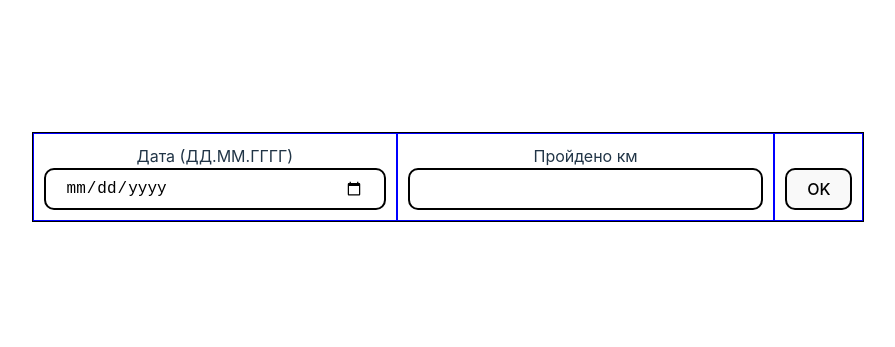
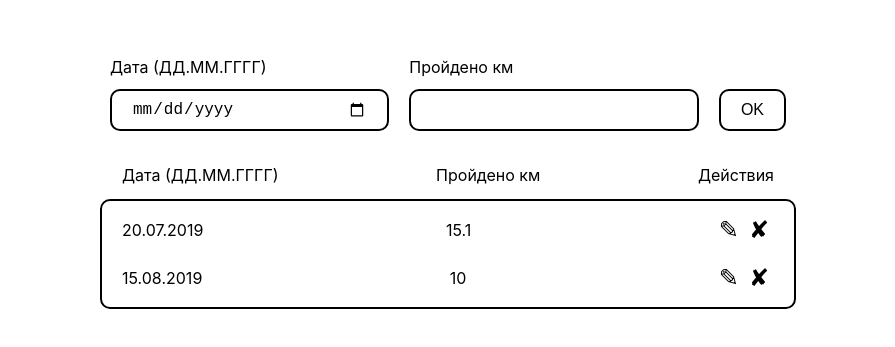
Before and after one commit to Turovae/ra16-forms-steps, a React (Vite) app: page / in a window 1280 px wide. Shown: the part 223-570 px from the top of the page, without its empty margins (192-1087 px from the left). Built offline with nearby package versions, Linux system fonts and the light colour scheme.

Commit message:
create and edit functions

```diff
--- a/package.json
+++ b/package.json
@@ -12,11 +12,13 @@
   },
   "dependencies": {
     "react": "^18.2.0",
-    "react-dom": "^18.2.0"
+    "react-dom": "^18.2.0",
+    "uuid": "^9.0.0"
   },
   "devDependencies": {
     "@types/react": "^18.0.28",
     "@types/react-dom": "^18.0.11",
+    "@types/uuid": "^9.0.1",
     "@typescript-eslint/eslint-plugin": "^5.57.1",
     "@typescript-eslint/parser": "^5.57.1",
     "@vitejs/plugin-react": "^4.0.0",
--- a/src/App.css
+++ b/src/App.css
@@ -1,5 +1,7 @@
+@import url('https://fonts.googleapis.com/icon?family=Material+Icons');
+
 #root {
-  max-width: 1280px;
+  max-width: 760px;
   margin: 0 auto;
   padding: 2rem;
   text-align: center;
@@ -11,49 +13,22 @@
   box-sizing: border-box;
 }
 
-.logo {
-  height: 6em;
-  padding: 1.5em;
-  will-change: filter;
-  transition: filter 300ms;
-}
-.logo:hover {
-  filter: drop-shadow(0 0 2em #646cffaa);
-}
-.logo.react:hover {
-  filter: drop-shadow(0 0 2em #61dafbaa);
+button {
+  background-color: #fff;
+  border: none;
 }
 
-@keyframes logo-spin {
-  from {
-    transform: rotate(0deg);
-  }
-  to {
-    transform: rotate(360deg);
-  }
-}
-
-@media (prefers-reduced-motion: no-preference) {
-  a:nth-of-type(2) .logo {
-    animation: logo-spin infinite 20s linear;
-  }
-}
-
-.card {
-  padding: 2em;
-}
-
-.read-the-docs {
-  color: #888;
+button:hover {
+  background-color: #eee;
+  cursor: pointer;
 }
 
 .steps-form {
   display: flex;
-  border: 1px solid black;
+  margin-bottom: 20px;
 }
 
 .form-col {
-  border: 1px solid blue;
   padding: 10px;
   display: flex;
   align-items: end;
@@ -69,3 +44,50 @@
   vertical-align: middle;
   width: 100%;
 }
+
+.form-group {
+  text-align: left;
+}
+
+.form-hint {
+  display: inline-block;
+  margin-bottom: 10px;
+}
+
+.steps-table {
+  width: 100%;
+}
+
+.result-body {
+  border: 2px solid #000;
+  border-radius: 10px;
+}
+
+.result-row {
+  display: flex;
+  justify-content: space-between;
+  align-items: center;
+  margin: 10px 20px;
+}
+
+.row-header {
+  border: 2px solid transparent;
+}
+
+.result-controls {
+  width: 100px;
+}
+
+.row-btn {
+  padding: 5px;
+  border-radius: 10px;
+  font-size: 24px;
+}
+
+.result-date {
+  text-align: left;
+}
+
+.result-controls {
+  text-align: right;
+}
--- a/src/App.tsx
+++ b/src/App.tsx
@@ -1,28 +1,62 @@
-import './App.css'
+// import { BaseSyntheticEvent } from 'react';
+// import React from 'react';
+import { useState } from 'react';
+import './App.css';
+import StepsForm from './components/StepsForm';
+import StepsTable from './components/StepsTable';
+import { Step } from './interface';
 
-function App() {
+function App(): JSX.Element {
+  const [steps, setSteps] = useState([
+    {
+      id: '1',
+      date: '2019-07-20',
+      distance: '15.1',
+    },
+    {
+      id: '2',
+      date: '2019-08-15',
+      distance: '10',
+    }
+  ]
+  );
+
+  const changeSteps = (data: Step): void => {
+    setSteps((last) => {
+      const current = [
+        ...last,
+        data
+      ];
+      return current.sort((item1, item2) => {
+        if (item1.date > item2.date) {
+          return 1;
+        }
+
+        if (item1.date < item2.date) {
+          return -1;
+        }
+
+        return 0;
+      });
+    });
+  }
+
+  const deleteRow = (id: string): void => {
+    setSteps((last) => {
+      return last.filter((item) => item.id != id);
+    });
+  }
+
+  const startEditRow = (id: string): void => {
+
+  }
 
   return (
     <>
-      <form className='steps-form'>
-        <div className="form-col">
-          <label className='form-group'>
-            <span className='form-hint'>Дата (ДД.ММ.ГГГГ)</span>
-            <input type="date" className='form-control' name='date'/>
-          </label>
-        </div>
-        <div className="form-col">
-          <label className='form-group'>
-            <span className='form-hint'>Пройдено км</span>
-            <input type="text" className='form-control' name='distance'/>
-          </label>
-        </div>
-        <div className="form-col">
-          <button type="submit" className='form-control'>OK</button>
-        </div>
-      </form>
+      <StepsForm onSubmit={changeSteps} />
+      <StepsTable steps={steps} deleteRow={deleteRow} editRow={startEditRow} />
     </>
   )
 }
 
-export default App
+export default App;
--- /dev/null
+++ b/src/components/StepsForm.tsx
@@ -0,0 +1,80 @@
+import { useState } from "react";
+import { v4 as uuidv4 } from 'uuid';
+import { Step } from "../interface";
+
+interface FormProps {
+  onSubmit: Function,
+  body?: Step | undefined,
+}
+
+function StepsForm(props: FormProps): JSX.Element {
+  const { onSubmit, body } = props;
+
+  const initForm: Step = {
+    id: '',
+    date: '',
+    distance: '',
+  };
+
+  const [ form, setForm ] = useState(body || initForm);
+
+  const handleSubmit = (event: React.FormEvent<HTMLFormElement>) => {
+    event.preventDefault();
+
+    onSubmit({
+      ...form,
+      id: uuidv4(),
+    });
+
+    setForm(initForm);
+  }
+
+  const handlerChange = (event: React.ChangeEvent<HTMLInputElement>) => {
+    event.preventDefault();
+
+    const { name, value } = event.target;
+
+    setForm((prevForm) => {
+      return {
+        ...prevForm,
+        [name]: value,
+      }
+    })
+  }
+
+  return (
+    <>
+      <form className='steps-form' onSubmit={handleSubmit}>
+        <div className="form-col">
+          <label className='form-group'>
+            <span className='form-hint'>Дата (ДД.ММ.ГГГГ)</span>
+            <input
+              type="date"
+              className='form-control'
+              name='date'
+              value={form.date}
+              onChange={handlerChange}
+              required/>
+          </label>
+        </div>
+        <div className="form-col">
+          <label className='form-group'>
+            <span className='form-hint'>Пройдено км</span>
+            <input
+              type="text"
+              className='form-control'
+              name='distance'
+              value={form.distance}
+              onChange={handlerChange}
+              required/>
+          </label>
+        </div>
+        <div className="form-col">
+          <button type="submit" className='form-control'>OK</button>
+        </div>
+      </form>
+    </>
+  )
+}
+
+export default StepsForm;
--- /dev/null
+++ b/src/components/StepsRow.tsx
@@ -0,0 +1,24 @@
+import { Row } from "../interface";
+
+function StepsRow(props: Row): JSX.Element {
+  const { id, date, distance, deleteRow } = props;
+
+  const deleteHandler = (event: React.MouseEventHandler<HTMLButtonElement>): void => {
+    event.preventDefault();
+
+    deleteRow(id);
+  }
+
+  return (
+    <div className="result-row">
+      <div className="resilt-ceil result-date">{date.split('-').reverse().join('.')}</div>
+      <div className="result-ceil result-distance">{distance}</div>
+      <div className="result-ceil resilt-controls">
+        <button className='row-btn'>✎</button>
+        <button className='row-btn' onClick={deleteHandler}>✘</button>
+      </div>
+    </div>
+  );
+}
+
+export default StepsRow;
--- /dev/null
+++ b/src/components/StepsTable.tsx
@@ -0,0 +1,29 @@
+import { Step } from "../interface";
+import StepsRow from "./StepsRow";
+
+function StepsTable(props: {steps: Step[], editRow: Function, deleteRow: Function}): JSX.Element {
+  const { steps, deleteRow } = props;
+
+  console.log(steps);
+
+  return (
+    <>
+      <div className="steps-table">
+        <div className="result-row row-header">
+          <div className="resilt-head result-date">Дата (ДД.ММ.ГГГГ)</div>
+          <div className="result-head result-distance">Пройдено км</div>
+          <div className="result-head-resilt-controls">Действия</div>
+        </div>
+        {
+          steps.length > 0
+            ? (<div className="result-body">
+                {steps.map((item) => <StepsRow {...item} deleteRow={deleteRow} editRow={(id) => console.log(id)} />)}
+              </div>)
+            : null
+        }
+      </div>
+    </>
+  );
+}
+
+export default StepsTable;
--- a/src/index.css
+++ b/src/index.css
@@ -2,10 +2,6 @@
   font-family: Inter, system-ui, Avenir, Helvetica, Arial, sans-serif;
   line-height: 1.5;
   font-weight: 400;
-
-  color-scheme: light dark;
-  color: rgba(255, 255, 255, 0.87);
-  background-color: #242424;
 
   font-synthesis: none;
   text-rendering: optimizeLegibility;
@@ -35,35 +31,3 @@ h1 {
   font-size: 3.2em;
   line-height: 1.1;
 }
-
-button {
-  border-radius: 8px;
-  border: 1px solid transparent;
-  padding: 0.6em 1.2em;
-  font-size: 1em;
-  font-weight: 500;
-  font-family: inherit;
-  background-color: #1a1a1a;
-  cursor: pointer;
-  transition: border-color 0.25s;
-}
-button:hover {
-  border-color: #646cff;
-}
-button:focus,
-button:focus-visible {
-  outline: 4px auto -webkit-focus-ring-color;
-}
-
-@media (prefers-color-scheme: light) {
-  :root {
-    color: #213547;
-    background-color: #ffffff;
-  }
-  a:hover {
-    color: #747bff;
-  }
-  button {
-    background-color: #f9f9f9;
-  }
-}
--- /dev/null
+++ b/src/interface.ts
@@ -0,0 +1,12 @@
+interface Step {
+  id: string,
+  date: string,
+  distance: string,
+}
+
+interface Row extends Step {
+  editRow: Function,
+  deleteRow: Function,
+}
+
+export type { Step, Row };
```
Also changed, not shown: 2 other files (tests, documents, lock files or other folders).
